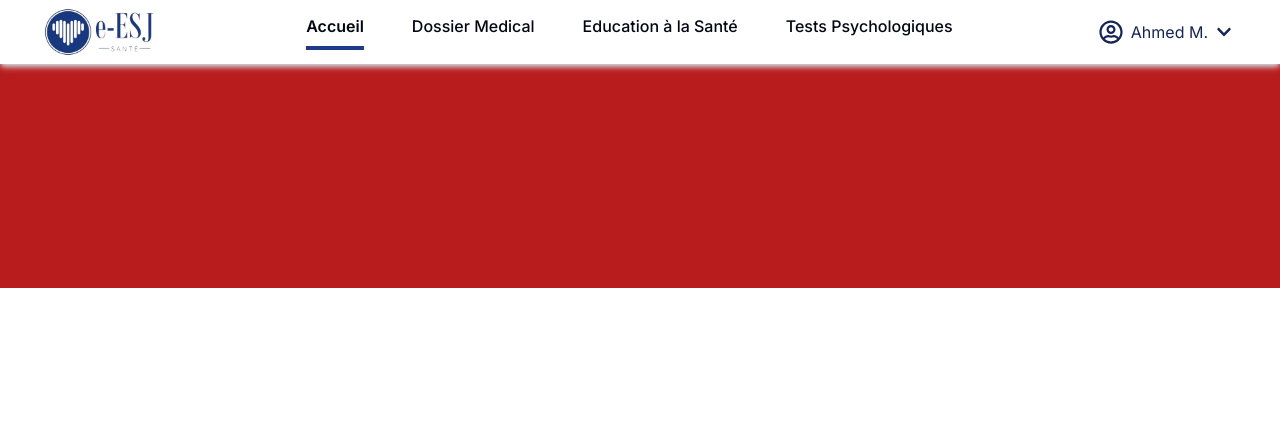
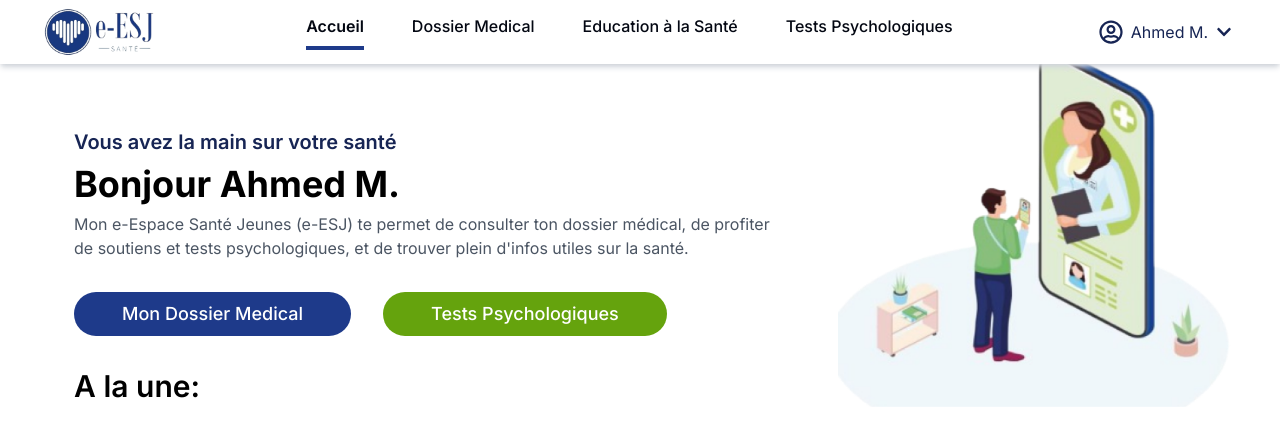
Before and after one commit to dahhou-ilyas/module1, a Next.js app in the folder module1-frontend/: page / in a window 1280 px wide. Shown: the top 446 px of the page. Built offline with nearby package versions, Linux system fonts and the light colour scheme.

Commit message:
added welcoming text

```diff
--- a/module1-frontend/src/app/page.js
+++ b/module1-frontend/src/app/page.js
@@ -1,10 +1,11 @@
 import Navbar from "@/components/Navbar";
+import WelcomingText from "@/components/WelcomingText";
 
 export default function Home() {
   return (
     <>
     <Navbar />
-    <div className="bg-red-700 h-56 w-full"></div>
+    <WelcomingText />
     </>
   );
 }
--- a/module1-frontend/src/components/Navbar.jsx
+++ b/module1-frontend/src/components/Navbar.jsx
@@ -108,7 +108,7 @@ export default function Navbar() {
       <div
         className={`fixed inset-0 bg-gray-800 bg-opacity-75 ${isOpen ? 'translate-x-0' : '-translate-x-full'} transition-transform duration-0 lg:hidden`}
       >
-        <div ref={sidebarRef} className={`transform ${isOpen ? 'translate-x-0' : '-translate-x-full'} transition-transform duration-300 ease-in-out p-4 bg-white h-full flex flex-col justify-between w-3/5`}>
+        <div ref={sidebarRef} className={`transform ${isOpen ? 'translate-x-0' : '-translate-x-full'} transition-transform duration-300 ease-in-out p-4 bg-white h-full flex flex-col justify-between w-3/5 sm:w-2/5`}>
           <div>
             <div className="flex justify-between mb-4">
               <LogoJeune height={60} width={120} />
--- /dev/null
+++ b/module1-frontend/src/components/WelcomingText.jsx
@@ -0,0 +1,40 @@
+import Illustration from "../../public/image.png";
+import Image from "next/image";
+
+const WelcomingText = () => {
+    return (
+        <div className="flex flex-col md:flex-row md:justify-center">
+            <div className="lg:w-3/5 max-w-[700px] lg:max-w-[620px] xl:max-w-[700px] ml-8 mr-8 lg:mr-0 xl:mr-16 mt-4 lg:mt-16">
+                <span className="text-blue-950 font-semibold text-lg md:text-xl">
+                    Vous avez la main sur votre santé
+                </span>
+                <h1 className="text-3xl font-bold my-2 md:text-4xl">Bonjour Ahmed M.</h1>
+                <p className="text-gray-600 mb-8">Mon e-Espace Santé Jeunes (e-ESJ) te permet de consulter ton dossier médical, de profiter de soutiens et tests psychologiques, et de trouver plein d'infos utiles sur la santé.</p>
+                <div className="sm:hidden max-w-[350px] mx-auto">
+                    <Image
+                        src={Illustration}
+                        alt="Illustration"
+                    />
+                </div>
+                <div className="flex flex-col gap-4 sm:flex-row lg:gap-8 justify-start">
+                    <button className="bg-blue-900 hover:bg-blue-800 text-white font-medium md:text-lg rounded-3xl py-2 px-12 mx-6 sm:mx-0">Mon Dossier Medical</button>
+                    <button className="bg-lime-600 hover:bg-lime-500 text-white font-medium md:text-lg rounded-3xl py-2 px-12 mx-6 sm:mx-0">Tests Psychologiques</button>
+                </div>
+                <h1 className="text-3xl font-semibold mt-8 md:text-3xl">A la une:</h1>
+            </div>
+            <div className="hidden lg:block animate-bounce-slow xl:-mt-4 -z-10">
+                <div className="max-w-full max-h-[300px] mx-auto">
+                    <Image
+                        src={Illustration}
+                        alt="Illustration"
+                        width={400}
+                        height={400}
+                        loading="lazy"
+                    />
+                </div>
+            </div>
+        </div>
+    );
+}
+
+export default WelcomingText;
```
Also changed, not shown: module1-frontend/public/image.png (added).
